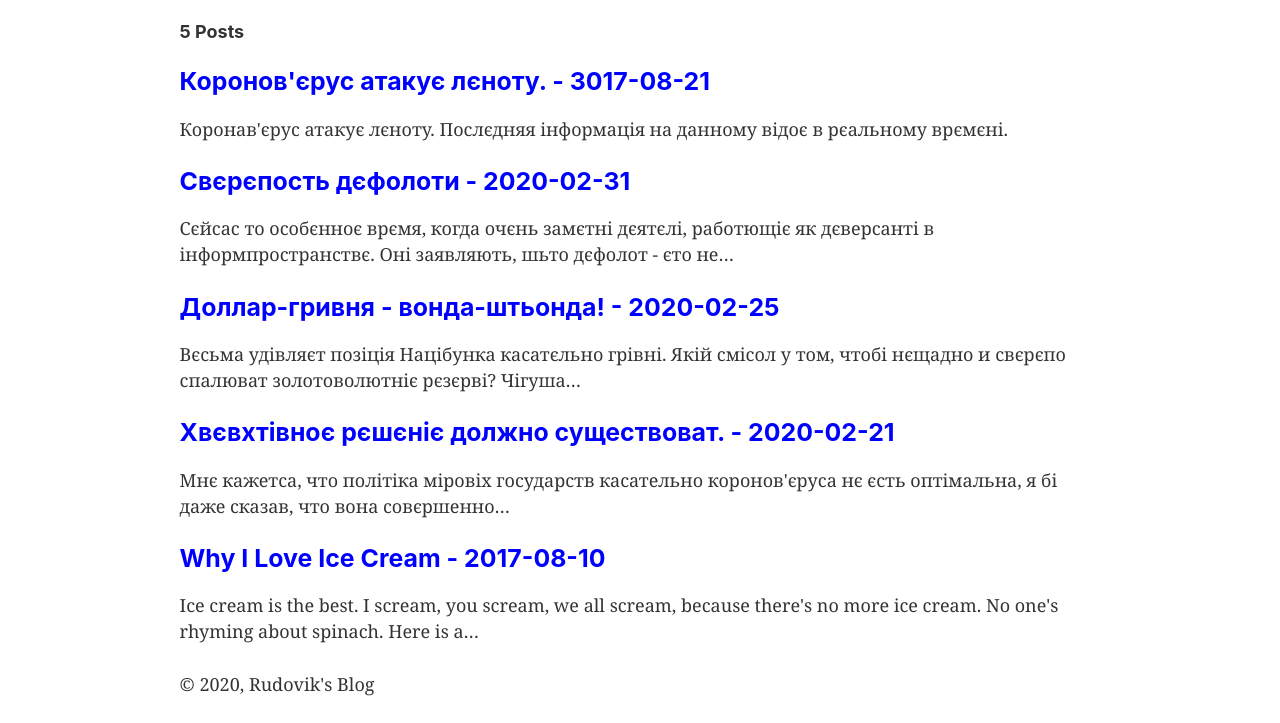
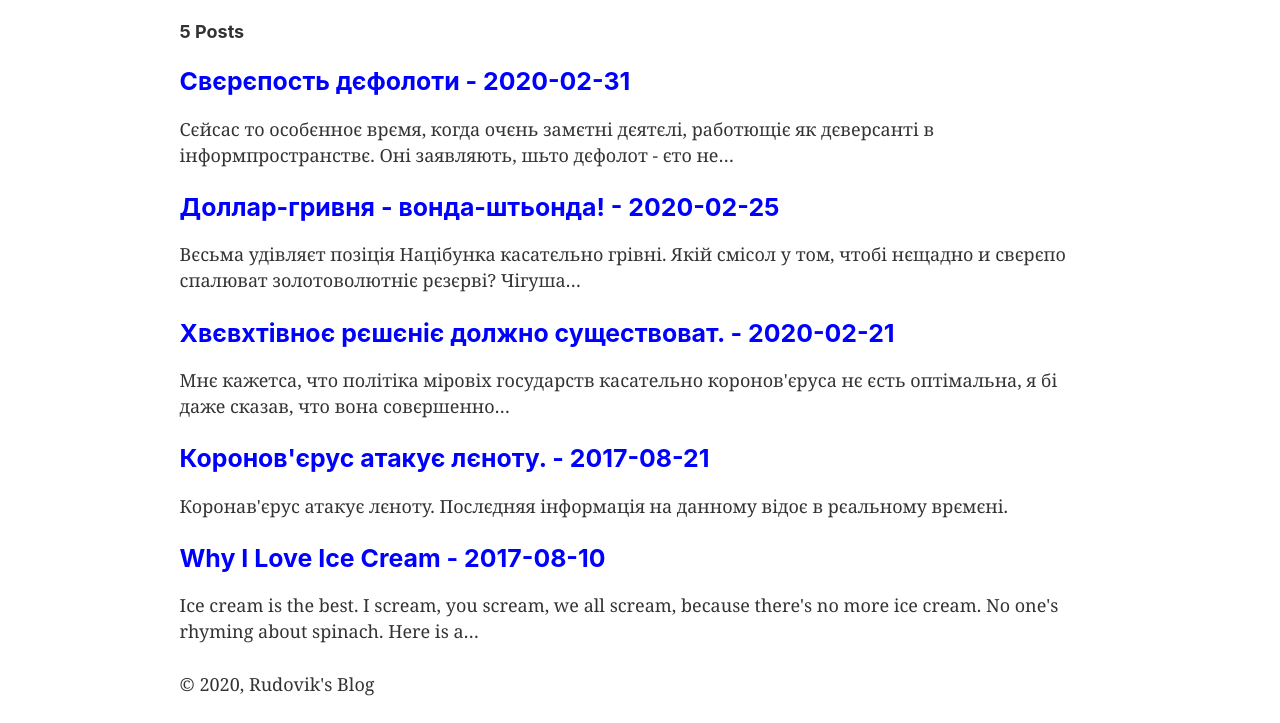
Before and after one commit to rudovik/super-blog, a Gatsby site: page / in a window 1280 px wide. Shown: the part 171-894 px from the top of the page. Built offline with nearby package versions, Linux system fonts and the light colour scheme; Gatsby itself is replaced by a stand-in of ours.

Commit message:
Changed the date back.

```diff
--- a/src/markdown-pages/my-first-ama.md
+++ b/src/markdown-pages/my-first-ama.md
@@ -1,6 +1,6 @@
 ---
 title: "Коронов'єрус атакує лєноту."
-date: "3017-08-21"
+date: "2017-08-21"
 description: "Коронов'єрус атакує лєноту. :)"
 ---
 
```
